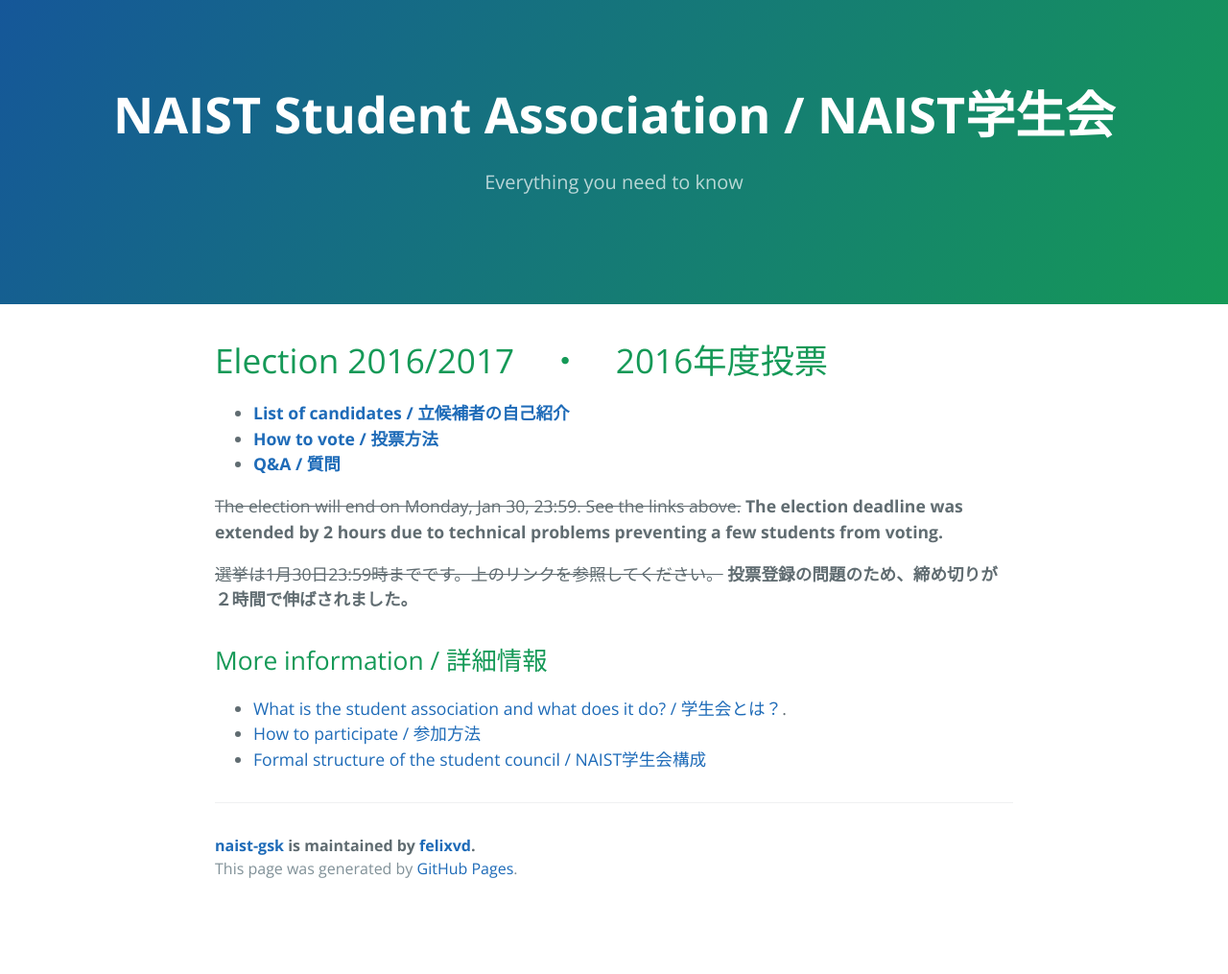
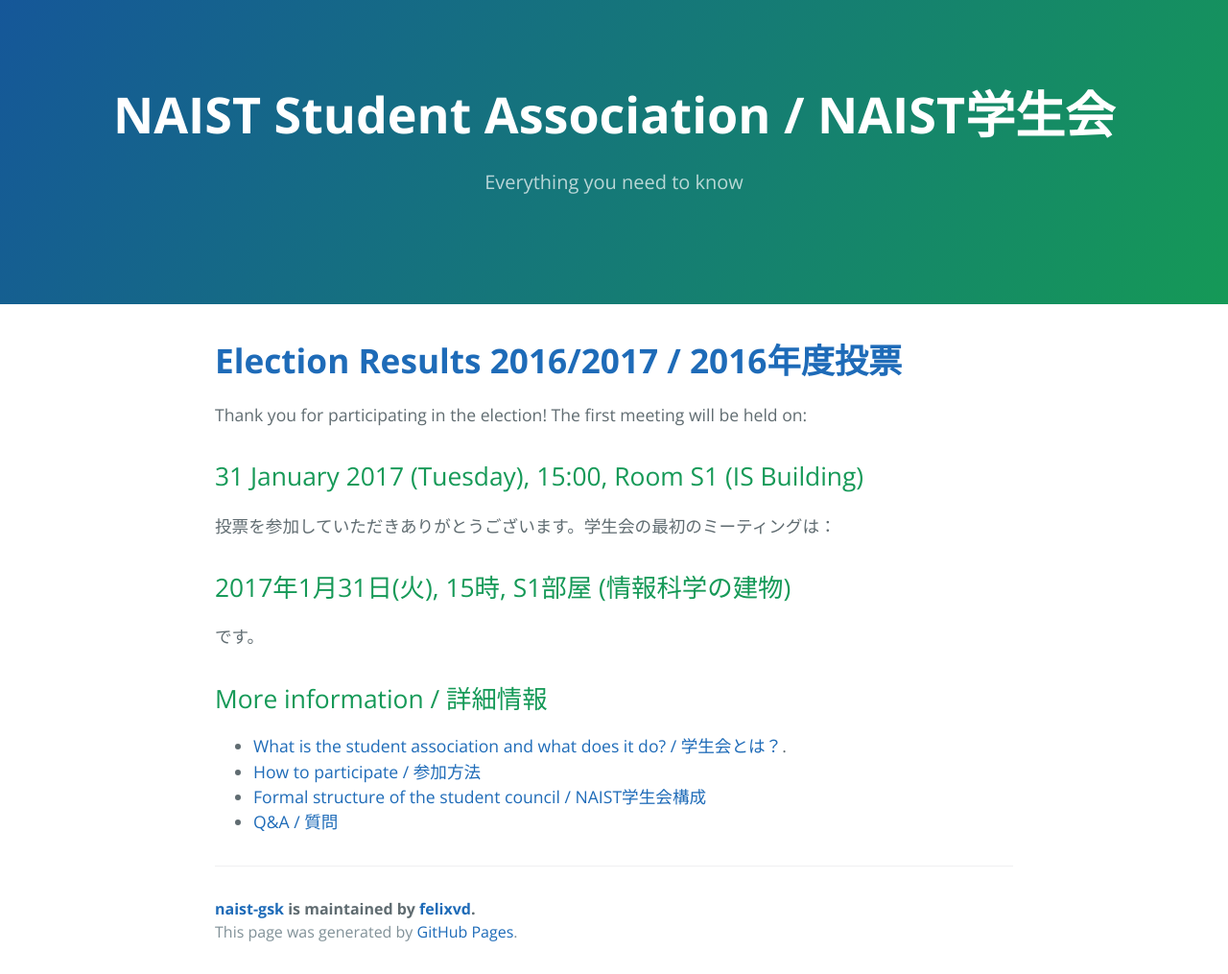
Before and after one commit to felixvd/naist-gsk, a Jekyll site: the page built from index.md, in a window 1280 px wide. Shown: the whole page at 96% size. Built offline with Jekyll 4.4.1, drawn with Linux system fonts in a browser that asks for light colours; before the commit the page ends 949 px from its top, so only the background shows below that.

Commit message:
Election results

```diff
--- a/index.md
+++ b/index.md
@@ -3,18 +3,21 @@ layout: default
 title: NAIST Student Association / NAIST 学生会
 ---
 
-# [](#timeline)Election 2016/2017　・　2016年度投票
+# **[Election Results 2016/2017 / 2016年度投票](election2016/results)**
 
-* **[List of candidates / 立候補者の自己紹介](election2016/candidates)**
-* **[How to vote / 投票方法](voting)**
-* **[Q&A / 質問](faq)**
+Thank you for participating in the election! The first meeting will be held on:
 
-~~The election will end on Monday, Jan 30, 23:59. See the links above.~~ **The election deadline was extended by 2 hours due to technical problems preventing a few students from voting.**
+## 31 January 2017 (Tuesday), 15:00, Room S1 (IS Building)
 
-~~選挙は1月30日23:59時までです。上のリンクを参照してください。~~ **投票登録の問題のため、締め切りが２時間で伸ばされました。**
+投票を参加していただきありがとうございます。学生会の最初のミーティングは：
+
+## 2017年1月31日(火), 15時, S1部屋 (情報科学の建物)
+
+です。
 
 ## [](#links)More information / 詳細情報
 
 * [What is the student association and what does it do? / 学生会とは？](introduction).
 * [How to participate / 参加方法](participate)
 * [Formal structure of the student council / NAIST学生会構成](structure)
+* [Q&A / 質問](faq)
```
Also changed, not shown: election2016/results.md (added, +35 -0 lines), election2016/results.png (added).
